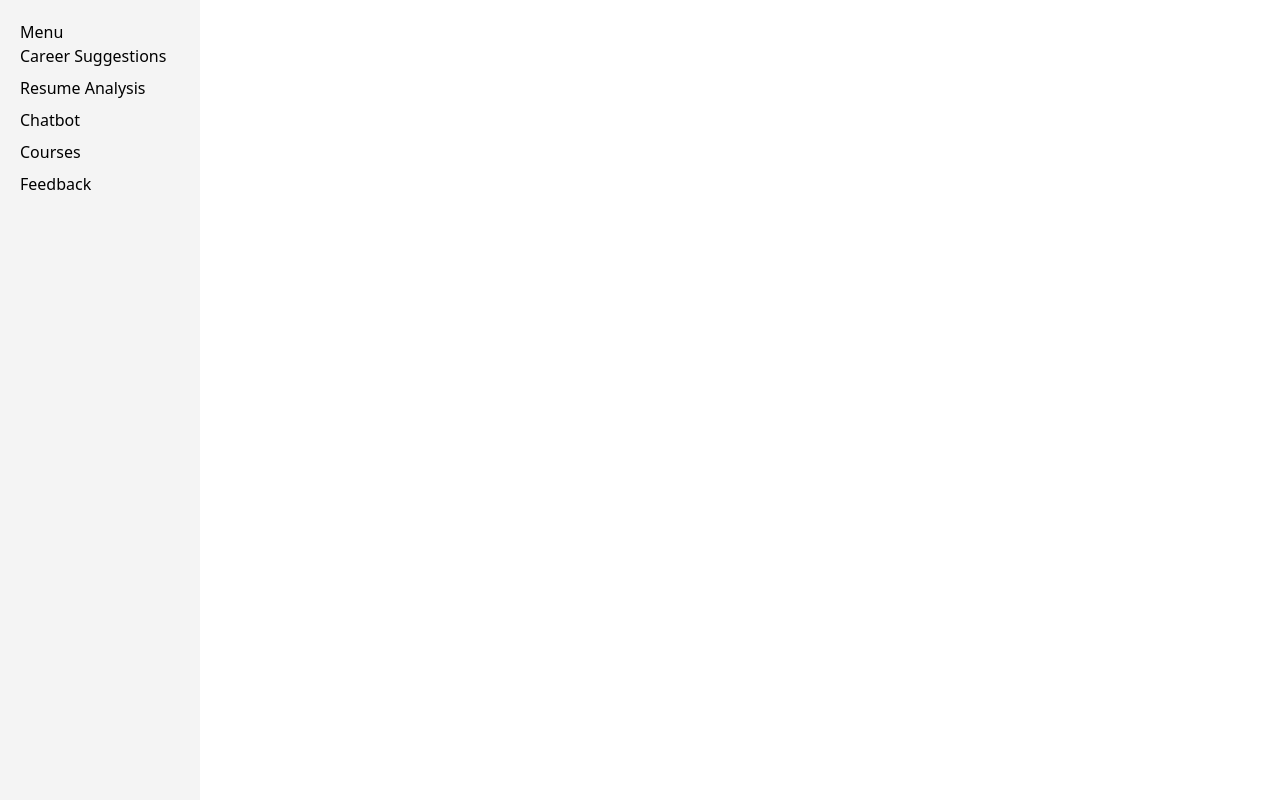
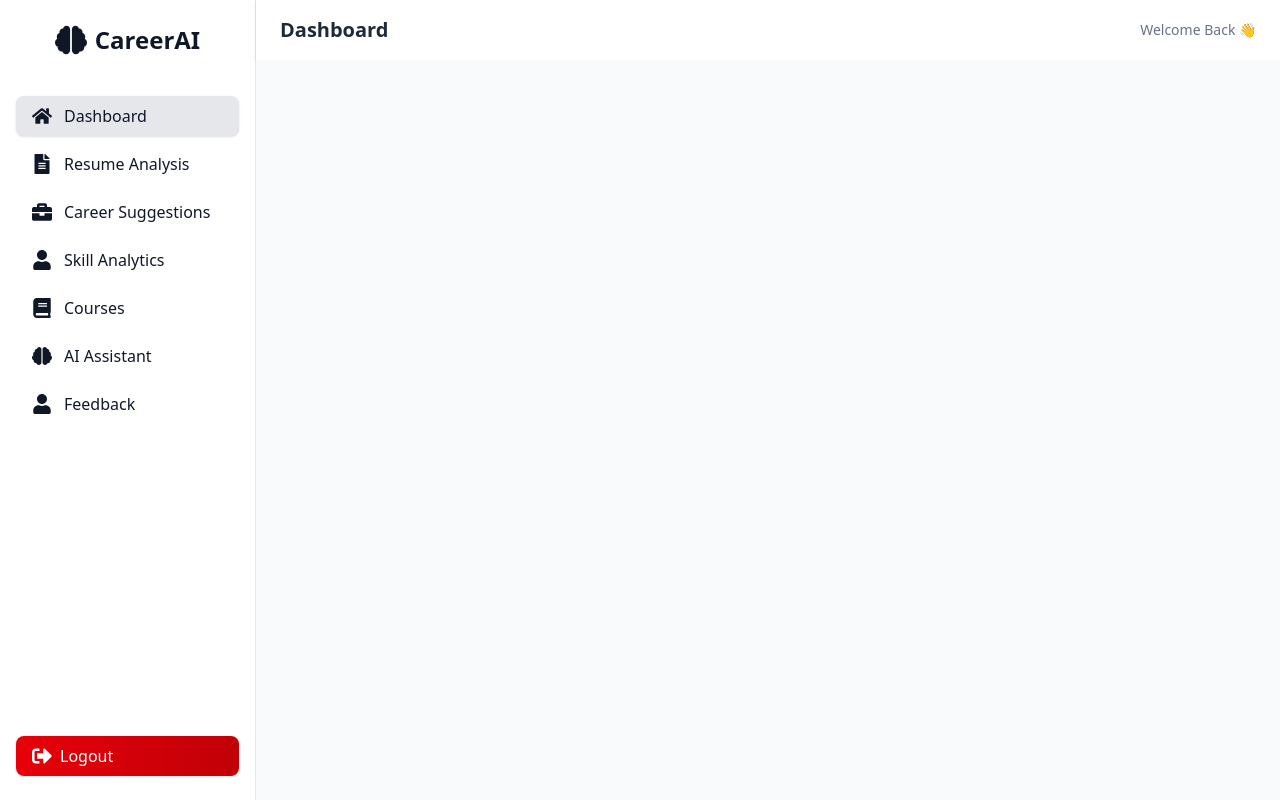
Before and after one commit to Himalf/IntelliPath, a React (Vite) app in the folder frontend/: page /dashboard in a window 1280 px wide. Built offline with nearby package versions, Linux system fonts and the light colour scheme; sample sign-in values are in the browser's storage.

Commit message:
Feat: add Sidebar

```diff
--- /dev/null
+++ b/frontend/src/components/Navbar.tsx
@@ -0,0 +1,9 @@
+// src/components/Navbar.tsx
+export default function Navbar() {
+  return (
+    <header className="w-full bg-white shadow px-6 py-4 flex items-center justify-between">
+      <h1 className="text-xl font-semibold text-gray-800">Dashboard</h1>
+      <div className="text-sm text-gray-500">Welcome Back 👋</div>
+    </header>
+  );
+}
--- /dev/null
+++ b/frontend/src/components/Sidebar.tsx
@@ -0,0 +1,92 @@
+import { NavLink } from "react-router-dom";
+import {
+  FaBrain,
+  FaHome,
+  FaUser,
+  FaFileAlt,
+  FaBriefcase,
+  FaBook,
+  FaSignOutAlt,
+} from "react-icons/fa";
+import { useAuth } from "../features/auth/AuthContext";
+
+export default function Sidebar() {
+  const { logout } = useAuth();
+
+  const navItems = [
+    {
+      path: "/dashboard",
+      label: "Dashboard",
+      icon: <FaHome className="w-5 h-5" />,
+    },
+    {
+      path: "/dashboard/resume",
+      label: "Resume Analysis",
+      icon: <FaFileAlt className="w-5 h-5" />,
+    },
+    {
+      path: "/dashboard/career",
+      label: "Career Suggestions",
+      icon: <FaBriefcase className="w-5 h-5" />,
+    },
+    {
+      path: "/dashboard/skills",
+      label: "Skill Analytics",
+      icon: <FaUser className="w-5 h-5" />,
+    },
+    {
+      path: "/dashboard/courses",
+      label: "Courses",
+      icon: <FaBook className="w-5 h-5" />,
+    },
+    {
+      path: "/dashboard/assistant",
+      label: "AI Assistant",
+      icon: <FaBrain className="w-5 h-5" />,
+    },
+    {
+      path: "/dashboard/feedback",
+      label: "Feedback",
+      icon: <FaUser className="w-5 h-5" />,
+    },
+  ];
+
+  return (
+    <aside className="w-64 h-screen bg-white border-r border-gray-200 flex flex-col py-6 px-4 font-sans">
+      {/* Logo/Title Section */}
+      <div className="flex items-center justify-center mb-10 animate-fade-in-up">
+        <FaBrain className="w-8 h-8 text-gray-900 mr-2" />
+        <h2 className="text-2xl font-bold text-gray-900">CareerAI</h2>
+      </div>
+
+      {/* Navigation Items */}
+      <nav className="flex-1 space-y-2">
+        {navItems.map((item, index) => (
+          <NavLink
+            key={item.path}
+            to={item.path}
+            className={({ isActive }) =>
+              `flex items-center gap-3 px-4 py-2 rounded-lg text-gray-900 hover:bg-gray-100 transition-transform hover:scale-105 ${
+                isActive ? "bg-gray-200 shadow-sm" : ""
+              } animate-fade-in-up`
+            }
+            style={{ animationDelay: `${(index + 1) * 100}ms` }}
+          >
+            {item.icon}
+            <span className="font-medium">{item.label}</span>
+          </NavLink>
+        ))}
+      </nav>
+
+      {/* Logout Button */}
+      <button
+        onClick={logout}
+        className="flex items-center gap-2 mt-auto px-4 py-2 rounded-lg bg-gradient-to-r from-red-600 to-red-700 text-white font-medium hover:from-red-700 hover:to-red-800 transition-transform hover:scale-105 shadow-sm animate-fade-in-up"
+        style={{ animationDelay: "800ms" }}
+      >
+        <FaSignOutAlt className="w-5 h-5" />
+        Logout
+      </button>
+    </aside>
+  );
+}
--- a/frontend/src/layouts/DashboardLayout.tsx
+++ b/frontend/src/layouts/DashboardLayout.tsx
@@ -1,23 +1,17 @@
-import { NavLink, Outlet } from "react-router-dom";
+import Sidebar from "../components/Sidebar";
+import Navbar from "../components/Navbar";
+import { Outlet } from "react-router-dom";
 
 export default function DashboardLayout() {
   return (
-    <div style={{ display: "flex", minHeight: "100vh" }}>
-      <aside style={{ width: 200, padding: 20, background: "#f4f4f4" }}>
-        <h3>Menu</h3>
-        <nav
-          style={{ display: "flex", flexDirection: "column", gap: "0.5rem" }}
-        >
-          <NavLink to="career">Career Suggestions</NavLink>
-          <NavLink to="resume">Resume Analysis</NavLink>
-          <NavLink to="chatbot">Chatbot</NavLink>
-          <NavLink to="courses">Courses</NavLink>
-          <NavLink to="feedback">Feedback</NavLink>
-        </nav>
-      </aside>
-      <main style={{ flex: 1, padding: 20 }}>
-        <Outlet />
-      </main>
+    <div className="flex min-h-screen">
+      <Sidebar />
+      <div className="flex-1 flex flex-col">
+        <Navbar />
+        <main className="flex-1 bg-gray-50 p-6">
+          <Outlet />
+        </main>
+      </div>
     </div>
   );
 }
```
